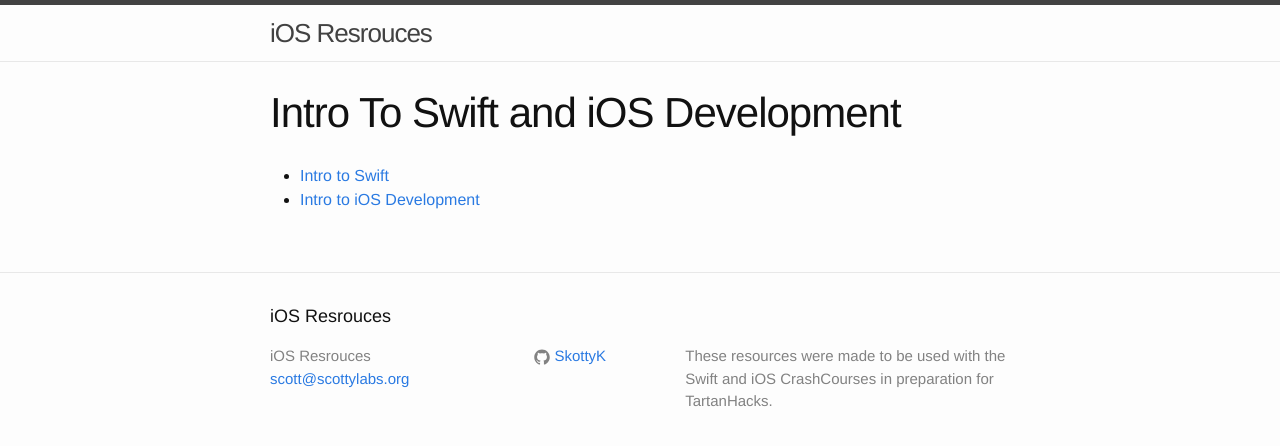
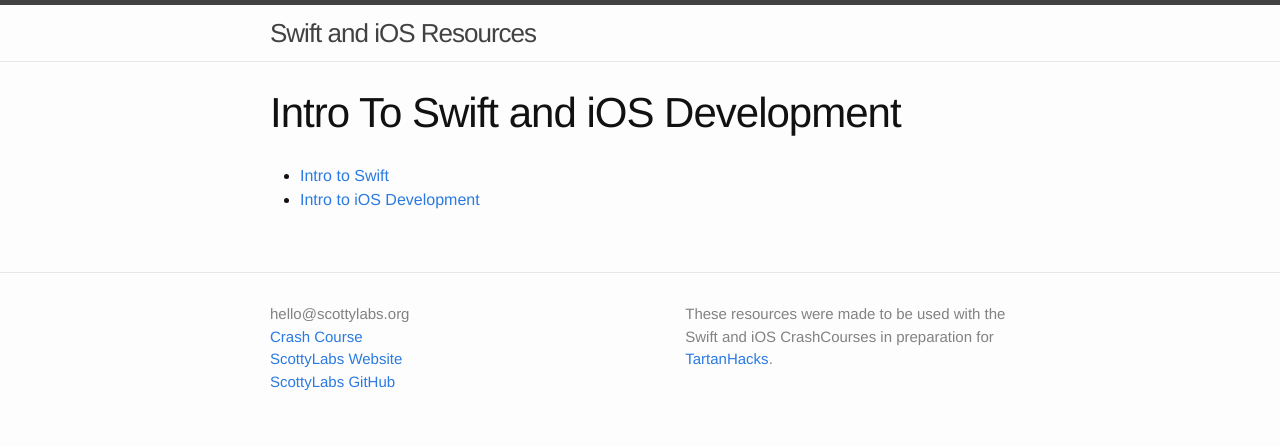
Before and after one commit to ScottyLabs/IntroToSwift, a Jekyll site: the page built from index.md, in a window 1280 px wide. Shown: the top 446 px of the page. Built offline with Jekyll 4.4.1, drawn with Linux system fonts in a browser that asks for light colours.

Commit message:
Cleanup after transfer to ScottyLabs

```diff
--- a/_config.yml
+++ b/_config.yml
@@ -1,11 +1,11 @@
 # Site settings
-title: iOS Resrouces
-email: scott@scottylabs.org
+title: Swift and iOS Resources
+email: hello@<span style="display:none">X</span>scottylabs.org
 description: > # this means to ignore newlines until "baseurl:"
-  These resources were made to be used with the Swift and iOS CrashCourses in preparation for TartanHacks.
+    These resources were made to be used with the Swift and iOS CrashCourses in preparation for <a href='https://tartanhacks.org/'>TartanHacks</a>.
 baseurl: "/IntroToSwift" # the subpath of your site, e.g. /blog/
-url: "http://skottyk.github.io" # the base hostname & protocol for your site
-github_username:  SkottyK
+url: "https://scottylabs.org" # the base hostname & protocol for your site
+github_username:  ScottyLabs
 
 # Build settings
 markdown: kramdown
--- a/_includes/footer.html
+++ b/_includes/footer.html
@@ -1,55 +1,29 @@
 <footer class="site-footer">
 
   <div class="wrapper">
-
-    <h2 class="footer-heading">{{ site.title }}</h2>
-
     <div class="footer-col-wrapper">
       <div class="footer-col  footer-col-1">
         <ul class="contact-list">
-          <li>{{ site.title }}</li>
-          <li><a href="mailto:{{ site.email }}">{{ site.email }}</a></li>
-        </ul>
-      </div>
-
-      <div class="footer-col  footer-col-2">
-        <ul class="social-media-list">
+          <li>{{ site.email }}</li>
+          <li><a href="https://scottylabs.org/crashcourse/">Crash Course</a></li>
+          <li><a href="https://scottylabs.org/">ScottyLabs Website</a></li>
           {% if site.github_username %}
           <li>
             <a href="https://github.com/{{ site.github_username }}">
-              <span class="icon  icon--github">
-                <svg viewBox="0 0 16 16">
-                  <path fill="#828282" d="M7.999,0.431c-4.285,0-7.76,3.474-7.76,7.761 c0,3.428,2.223,6.337,5.307,7.363c0.388,0.071,0.53-0.168,0.53-0.374c0-0.184-0.007-0.672-0.01-1.32 c-2.159,0.469-2.614-1.04-2.614-1.04c-0.353-0.896-0.862-1.135-0.862-1.135c-0.705-0.481,0.053-0.472,0.053-0.472 c0.779,0.055,1.189,0.8,1.189,0.8c0.692,1.186,1.816,0.843,2.258,0.645c0.071-0.502,0.271-0.843,0.493-1.037 C4.86,11.425,3.049,10.76,3.049,7.786c0-0.847,0.302-1.54,0.799-2.082C3.768,5.507,3.501,4.718,3.924,3.65 c0,0,0.652-0.209,2.134,0.796C6.677,4.273,7.34,4.187,8,4.184c0.659,0.003,1.323,0.089,1.943,0.261 c1.482-1.004,2.132-0.796,2.132-0.796c0.423,1.068,0.157,1.857,0.077,2.054c0.497,0.542,0.798,1.235,0.798,2.082 c0,2.981-1.814,3.637-3.543,3.829c0.279,0.24,0.527,0.713,0.527,1.437c0,1.037-0.01,1.874-0.01,2.129 c0,0.208,0.14,0.449,0.534,0.373c3.081-1.028,5.302-3.935,5.302-7.362C15.76,3.906,12.285,0.431,7.999,0.431z"/>
-                </svg>
-              </span>
-
-              <span class="username">{{ site.github_username }}</span>
-            </a>
-          </li>
-          {% endif %}
-
-          {% if site.twitter_username %}
-          <li>
-            <a href="https://twitter.com/{{ site.twitter_username }}">
-              <span class="icon  icon--twitter">
-                <svg viewBox="0 0 16 16">
-                  <path fill="#828282" d="M15.969,3.058c-0.586,0.26-1.217,0.436-1.878,0.515c0.675-0.405,1.194-1.045,1.438-1.809
-                  c-0.632,0.375-1.332,0.647-2.076,0.793c-0.596-0.636-1.446-1.033-2.387-1.033c-1.806,0-3.27,1.464-3.27,3.27 c0,0.256,0.029,0.506,0.085,0.745C5.163,5.404,2.753,4.102,1.14,2.124C0.859,2.607,0.698,3.168,0.698,3.767 c0,1.134,0.577,2.135,1.455,2.722C1.616,6.472,1.112,6.325,0.671,6.08c0,0.014,0,0.027,0,0.041c0,1.584,1.127,2.906,2.623,3.206 C3.02,9.402,2.731,9.442,2.433,9.442c-0.211,0-0.416-0.021-0.615-0.059c0.416,1.299,1.624,2.245,3.055,2.271 c-1.119,0.877-2.529,1.4-4.061,1.4c-0.264,0-0.524-0.015-0.78-0.046c1.447,0.928,3.166,1.469,5.013,1.469 c6.015,0,9.304-4.983,9.304-9.304c0-0.142-0.003-0.283-0.009-0.423C14.976,4.29,15.531,3.714,15.969,3.058z"/>
-                </svg>
-              </span>
-
-              <span class="username">{{ site.twitter_username }}</span>
+              {{ site.github_username }} GitHub
             </a>
           </li>
           {% endif %}
         </ul>
       </div>
 
+      <div class="footer-col  footer-col-2">
+      </div>
+
       <div class="footer-col  footer-col-3">
         <p class="text">{{ site.description }}</p>
       </div>
     </div>
-
   </div>
 
 </footer>
```
Also changed, not shown: feed.xml (deleted, +0 -30 lines), ios.md (+5 -5 lines).
